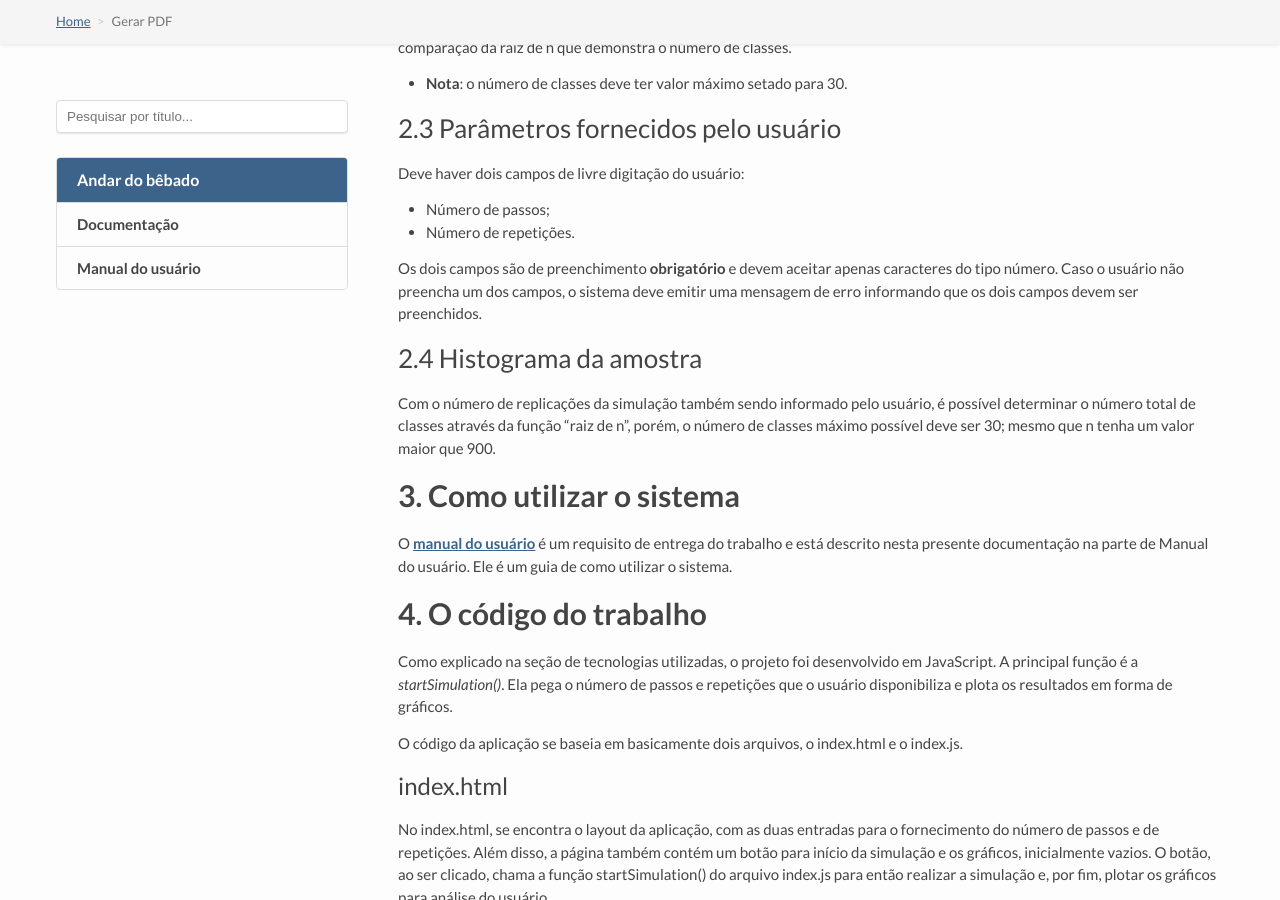
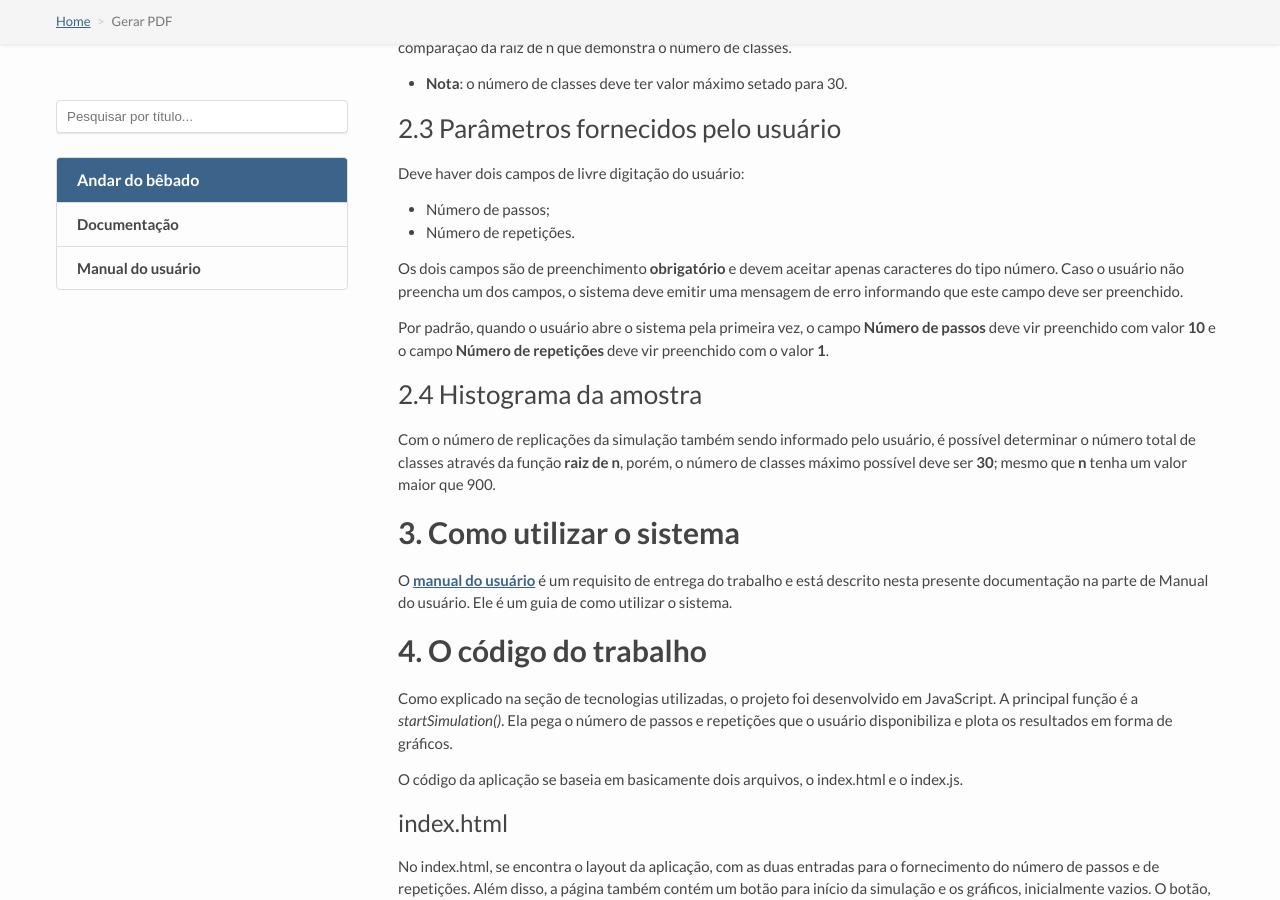
Before and after one commit to christianpieri/doc, a Jekyll site: the page built from pdf.html, in a window 1280 px wide and 900 px high, scrolled down 2145 px. Built offline with Jekyll 4.4.1, drawn with Linux system fonts in a browser that asks for light colours; nearby versions of some CDN libraries; some web fonts are replaced; Markdown is read by kramdown in place of the engine named in the settings.

Commit message:
Update documentacao.md

```diff
--- a/_docs/documentacao/documentacao.md
+++ b/_docs/documentacao/documentacao.md
@@ -42,11 +42,13 @@ Deve haver dois campos de livre digitação do usuário:
 - Número de passos;
 - Número de repetições.
 
-Os dois campos são de preenchimento **obrigatório** e devem aceitar apenas caracteres do tipo número. Caso o usuário não preencha um dos campos, o sistema deve emitir uma mensagem de erro informando que os dois campos devem ser preenchidos.
+Os dois campos são de preenchimento **obrigatório** e devem aceitar apenas caracteres do tipo número. Caso o usuário não preencha um dos campos, o sistema deve emitir uma mensagem de erro informando que este campo deve ser preenchido.
+
+Por padrão, quando o usuário abre o sistema pela primeira vez, o campo **Número de passos** deve vir preenchido com valor **10** e o campo **Número de repetições** deve vir preenchido com o valor **1**.
 
 ## 2.4 Histograma da amostra
 
-Com o número de replicações da simulação também sendo informado pelo usuário, é possível determinar o número total de classes através da função “raiz de n”, porém, o número de classes máximo possível deve ser 30; mesmo que n tenha um valor maior que 900.
+Com o número de replicações da simulação também sendo informado pelo usuário, é possível determinar o número total de classes através da função **raiz de n**, porém, o número de classes máximo possível deve ser **30**; mesmo que **n** tenha um valor maior que 900.
 
 # 3. Como utilizar o sistema
 
```
